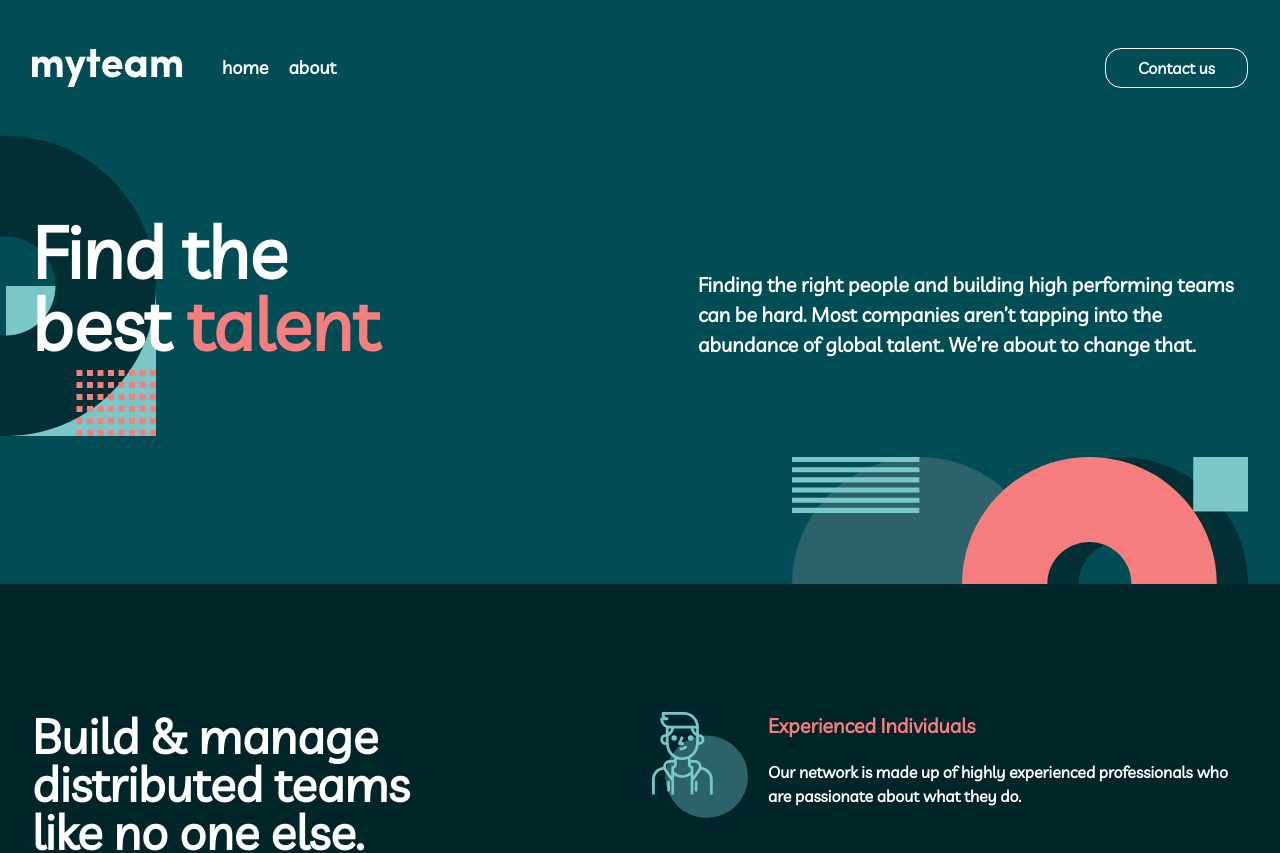
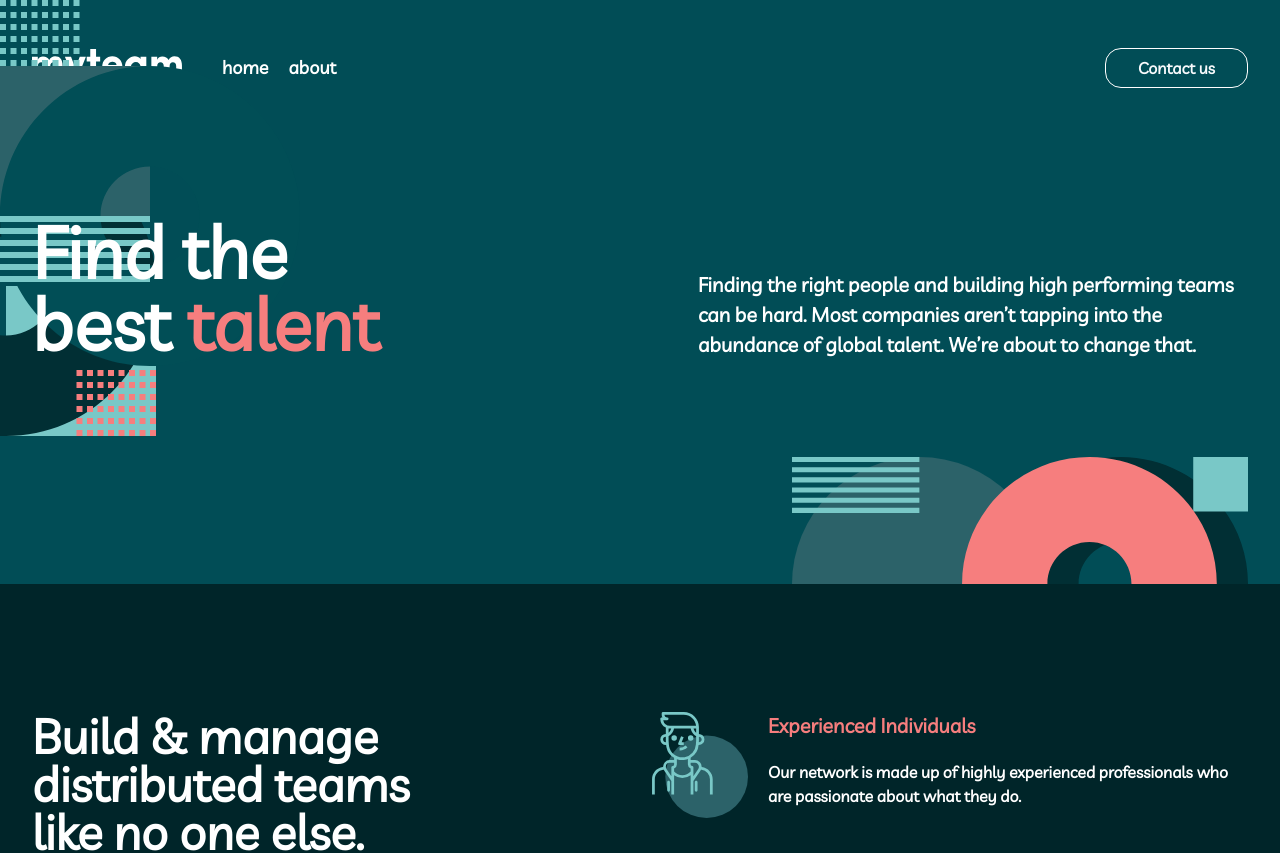
Before and after one commit to thiagomartns/myteam-multipage, a Next.js app: page / in a window 1280 px wide. Shown: the top 853 px of the page. Built offline with nearby package versions, Linux system fonts and the light colour scheme.

Commit message:
Feat: Patters bg

```diff
--- a/src/components/hero-homepage/index.tsx
+++ b/src/components/hero-homepage/index.tsx
@@ -1,6 +1,6 @@
 import React from "react";
 import Content from "./content";
-import Pattern3 from "@/assets/img/bg-pattern-home-1.svg";
+import Pattern1 from "@/assets/img/bg-pattern-home-1.svg";
 import Image from "next/image";
 
 export const HeroHomepage = () => {
@@ -8,7 +8,7 @@ export const HeroHomepage = () => {
     <section className="bg-midnight-green relative">
       <Content />
       <div className="hidden absolute top-0 z-0 -left-36 lg:block">
-        <Image src={Pattern3} alt="Static Pattern" className="w-[300px]" />
+        <Image src={Pattern1} alt="Static Pattern" className="w-[300px]" />
       </div>
     </section>
   );
--- a/src/components/info-homepage/index.tsx
+++ b/src/components/info-homepage/index.tsx
@@ -3,6 +3,7 @@ import IconPerson from "@/assets/img/icon-person.svg";
 import IconCog from "@/assets/img/icon-cog.svg";
 import IconChart from "@/assets/img/icon-chart.svg";
 import Image from "next/image";
+import Pattern3 from "@/assets/img/bg-pattern-home-3.svg";
 
 export const InfoHomepage = () => {
   const items = [
@@ -56,6 +57,9 @@ export const InfoHomepage = () => {
           ))}
         </ul>
       </div>
+      <div className="absolute top-0 ">
+        <Image src={Pattern3} alt="Static Pattern" className="w-[300px]" />
+      </div>
     </section>
   );
 };
```
